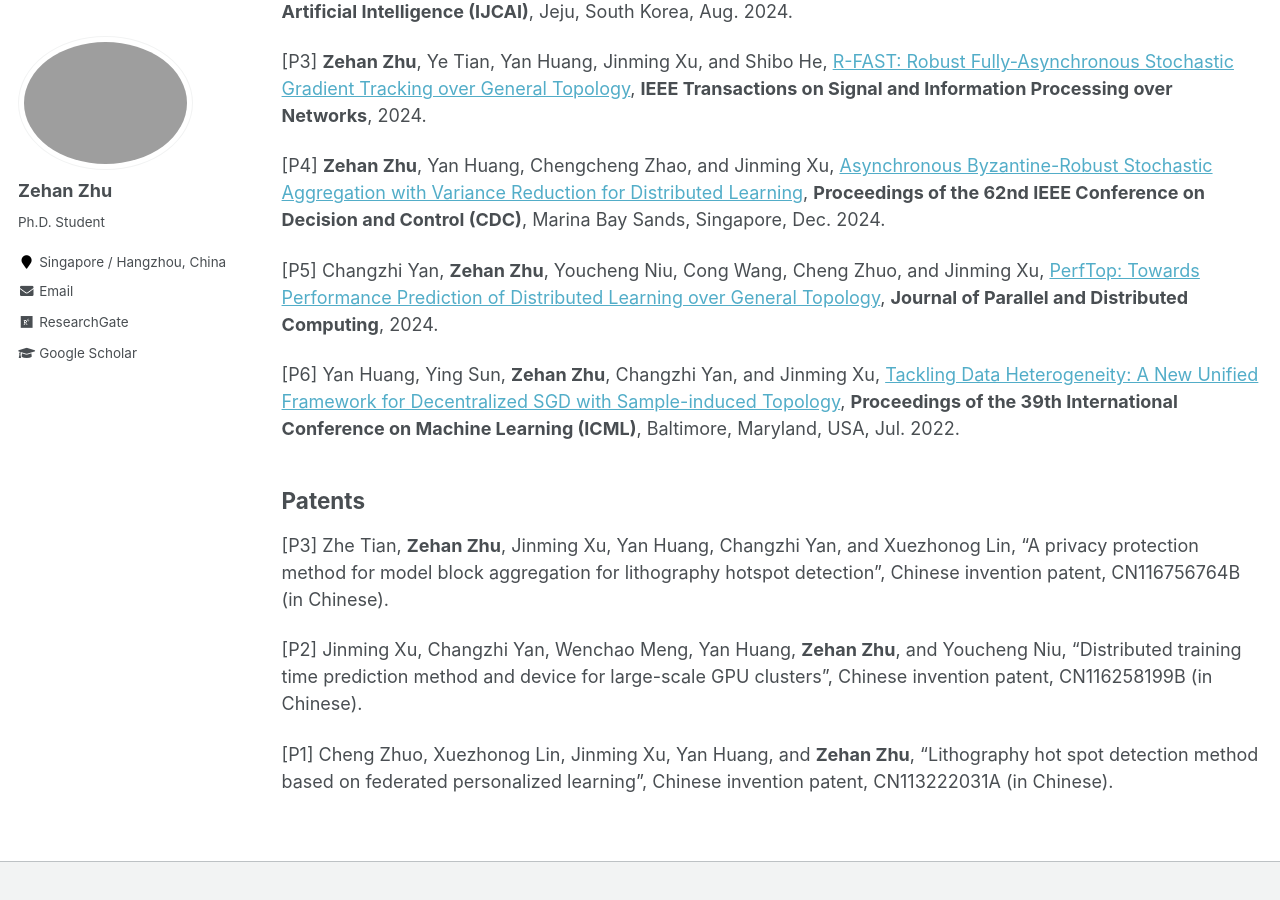
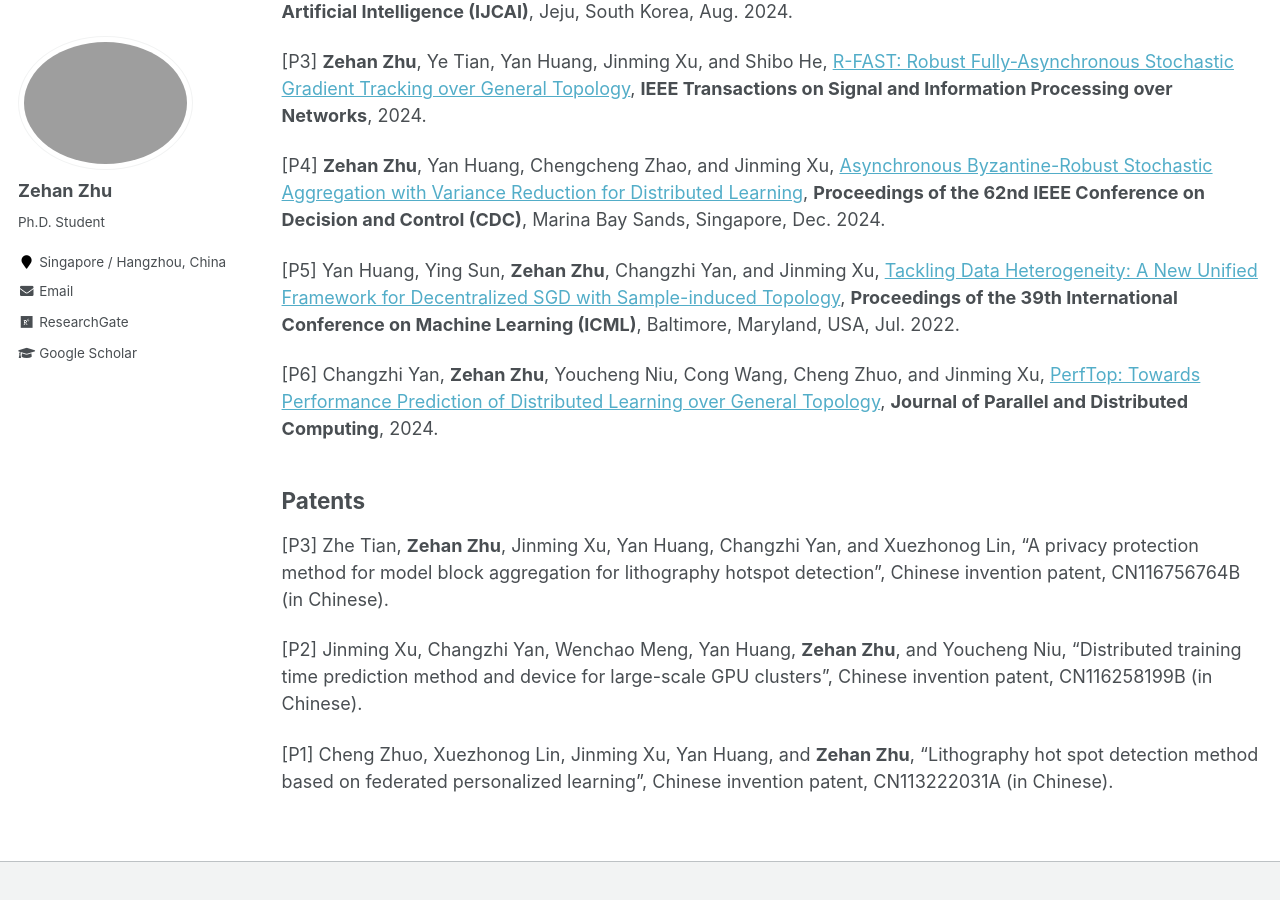
Before and after one commit to zehanzhu/zehanzhu.github.io, a Jekyll site: the page built from _pages/publications.md, in a window 1280 px wide and 900 px high, scrolled down 397 px. Built offline with Jekyll 4.4.1, drawn with Linux system fonts in a browser that asks for light colours.

```diff
--- a/_pages/publications.md
+++ b/_pages/publications.md
@@ -19,9 +19,9 @@ redirect_from:
 
 [P4] **Zehan Zhu**, Yan Huang, Chengcheng Zhao, and Jinming Xu, [Asynchronous Byzantine-Robust Stochastic Aggregation with Variance Reduction for Distributed Learning](https://ieeexplore.ieee.org/abstract/document/10383346), **Proceedings of the 62nd IEEE Conference on Decision and Control (CDC)**, Marina Bay Sands, Singapore, Dec. 2024.
 
-[P5] Changzhi Yan, **Zehan Zhu**, Youcheng Niu, Cong Wang, Cheng Zhuo, and Jinming Xu, [PerfTop: Towards Performance Prediction of Distributed Learning over General Topology](https://www.sciencedirect.com/science/article/abs/pii/S0743731524000868), **Journal of Parallel and Distributed Computing**, 2024.
+[P5] Yan Huang, Ying Sun, **Zehan Zhu**, Changzhi Yan, and Jinming Xu, [Tackling Data Heterogeneity: A New Unified Framework for Decentralized SGD with Sample-induced Topology](https://proceedings.mlr.press/v162/huang22i.html), **Proceedings of the 39th International Conference on Machine Learning (ICML)**, Baltimore, Maryland, USA, Jul. 2022.
 
-[P6] Yan Huang, Ying Sun, **Zehan Zhu**, Changzhi Yan, and Jinming Xu, [Tackling Data Heterogeneity: A New Unified Framework for Decentralized SGD with Sample-induced Topology](https://proceedings.mlr.press/v162/huang22i.html), **Proceedings of the 39th International Conference on Machine Learning (ICML)**, Baltimore, Maryland, USA, Jul. 2022.
+[P6] Changzhi Yan, **Zehan Zhu**, Youcheng Niu, Cong Wang, Cheng Zhuo, and Jinming Xu, [PerfTop: Towards Performance Prediction of Distributed Learning over General Topology](https://www.sciencedirect.com/science/article/abs/pii/S0743731524000868), **Journal of Parallel and Distributed Computing**, 2024.
 
 
 
```
